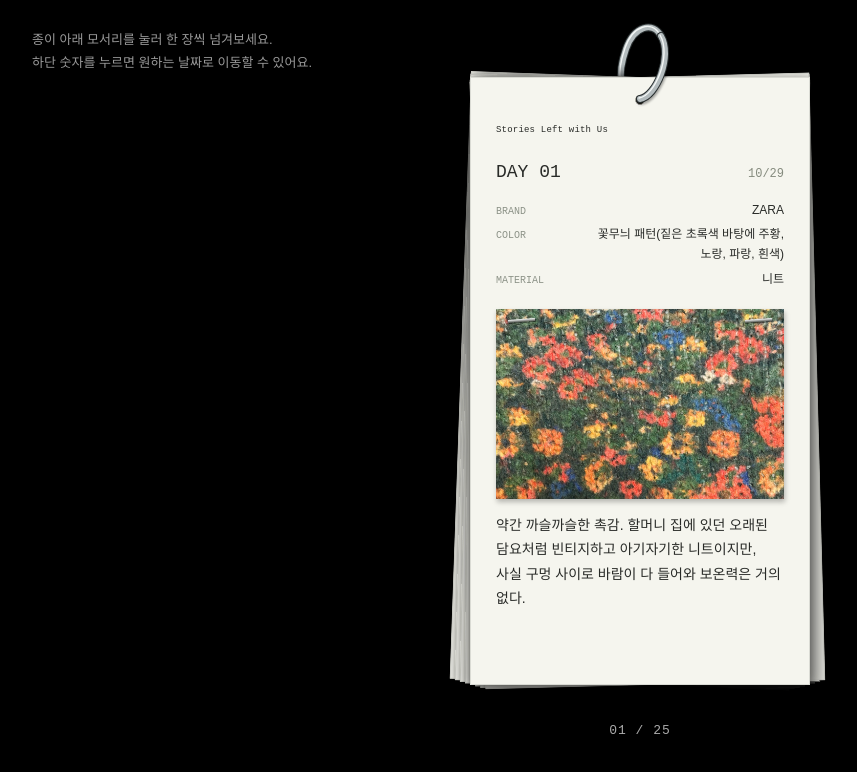
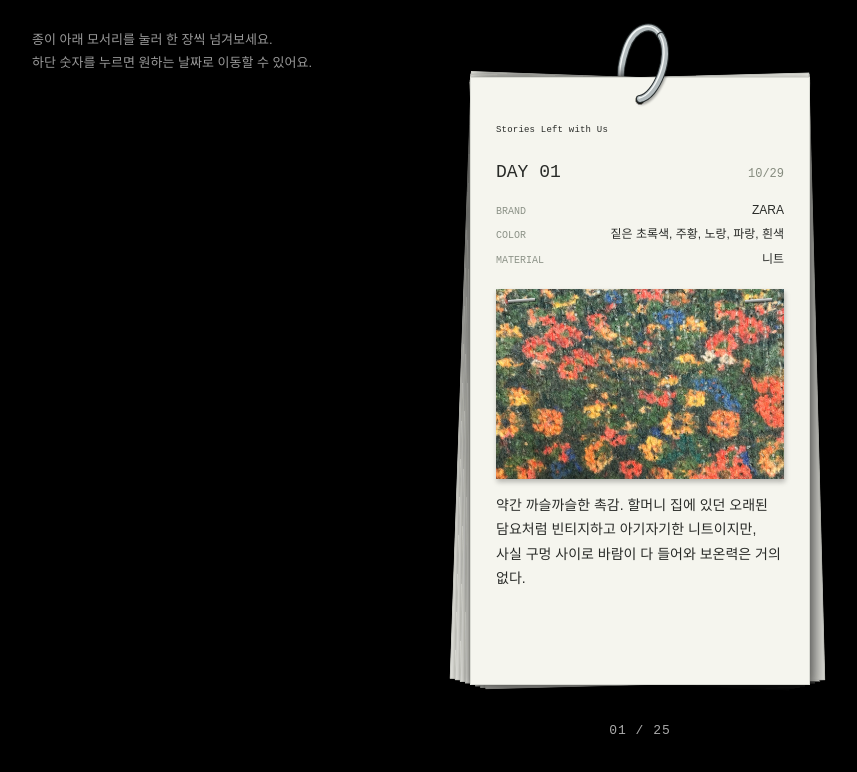
Before and after one commit to kimjihyun22557014/laundry, a plain HTML site: page index.html in a window 1280 px wide. Shown: the whole page, without its empty margins (0-857 px from the left). Drawn offline with Linux system fonts and the light colour scheme.

Commit message:
List only color names in archive color fields

```diff
--- a/data.js
+++ b/data.js
@@ -9,7 +9,7 @@ window.ARCHIVE = {
       "day": 1,
       "image": "assets/day-01.jpg",
       "brand": "ZARA",
-      "color": "꽃무늬 패턴(짙은 초록색 바탕에 주황, 노랑, 파랑, 흰색)",
+      "color": "짙은 초록색, 주황, 노랑, 파랑, 흰색",
       "material": "니트",
       "note": "약간 까슬까슬한 촉감. 할머니 집에 있던 오래된 담요처럼 빈티지하고 아기자기한 니트이지만, 사실 구멍 사이로 바람이 다 들어와 보온력은 거의 없다.",
       "tags": [],
@@ -19,7 +19,7 @@ window.ARCHIVE = {
       "day": 2,
       "image": "assets/day-02.jpg",
       "brand": "미상(온라인 쇼핑몰 구매)",
-      "color": "꽃무늬 패턴(아이보리색 바탕에 짙은 초록색, 갈색, 검은색)",
+      "color": "아이보리색, 짙은 초록색, 갈색, 검은색",
       "material": "보아 플리스",
       "note": "양털처럼 몽글몽글하고 포근한 촉감. 좋아하는 옷은 아닌데 아까워서 틈틈이 입는 중이다.",
       "tags": [],
@@ -29,7 +29,7 @@ window.ARCHIVE = {
       "day": 3,
       "image": "assets/day-03.jpg",
       "brand": "EMIS",
-      "color": "꽃무늬 패턴(짙은 초록색 바탕에 노랑, 자주색,분홍색, 흰색)",
+      "color": "짙은 초록색, 노랑, 자주색, 분홍색, 흰색",
       "material": "코튼 100%",
       "note": "가로 결이 느껴지는 에코백. 친구가 보자마자 내가 떠올랐다며 선물해 주었다. 3일 내내 꽃무늬가 있는 아이템을 선택했다는 사실에 나도 조금 놀랐다.",
       "tags": [],
@@ -39,7 +39,7 @@ window.ARCHIVE = {
       "day": 4,
       "image": "assets/day-04.jpg",
       "brand": "BITTER CELLS",
-      "color": "아이보리색 바탕, 연핑크, 초록색",
+      "color": "아이보리색, 연핑크, 초록색",
       "material": "면",
       "note": "면의 부드러움과 편함을 고루 갖추고 있는 맨투맨. 이 옷을 입을때는 복숭아향이 나는 향수를 뿌린다.",
       "tags": [],
@@ -49,7 +49,7 @@ window.ARCHIVE = {
       "day": 5,
       "image": "assets/day-05.jpg",
       "brand": "codegraphy",
-      "color": "네이비 바탕, 민트색, 흰색",
+      "color": "네이비, 민트색, 흰색",
       "material": "면/폴리에스터 혼방",
       "note": "부드럽지만 묵직하다. 후드는 날이 갈수록 목이 답답해서 잘 찾지 않게 된다.",
       "tags": [],
@@ -59,7 +59,7 @@ window.ARCHIVE = {
       "day": 6,
       "image": "assets/day-06.jpg",
       "brand": "FILA",
-      "color": "흰색 바탕, 연핑크",
+      "color": "흰색, 연핑크",
       "material": "합성가죽및 섬유 혼합",
       "note": "부드럽지만 질감이 느껴진다. 편하게 아끼지 않고 신은 운동화라 군데군데 많이 낡았다.",
       "tags": [],
--- a/index.html
+++ b/index.html
@@ -6,7 +6,7 @@
 <meta name="theme-color" content="#000000">
 <title>Stories Left with Us</title>
 <link rel="stylesheet" href="style.css?v=stories-20261123-1">
-<script src="data.js?v=stories-20261123-1" defer></script>
+<script src="data.js?v=colors-20261123-1" defer></script>
 <script src="app.js?v=stories-20261123-1" defer></script>
 </head>
 <body>
```
